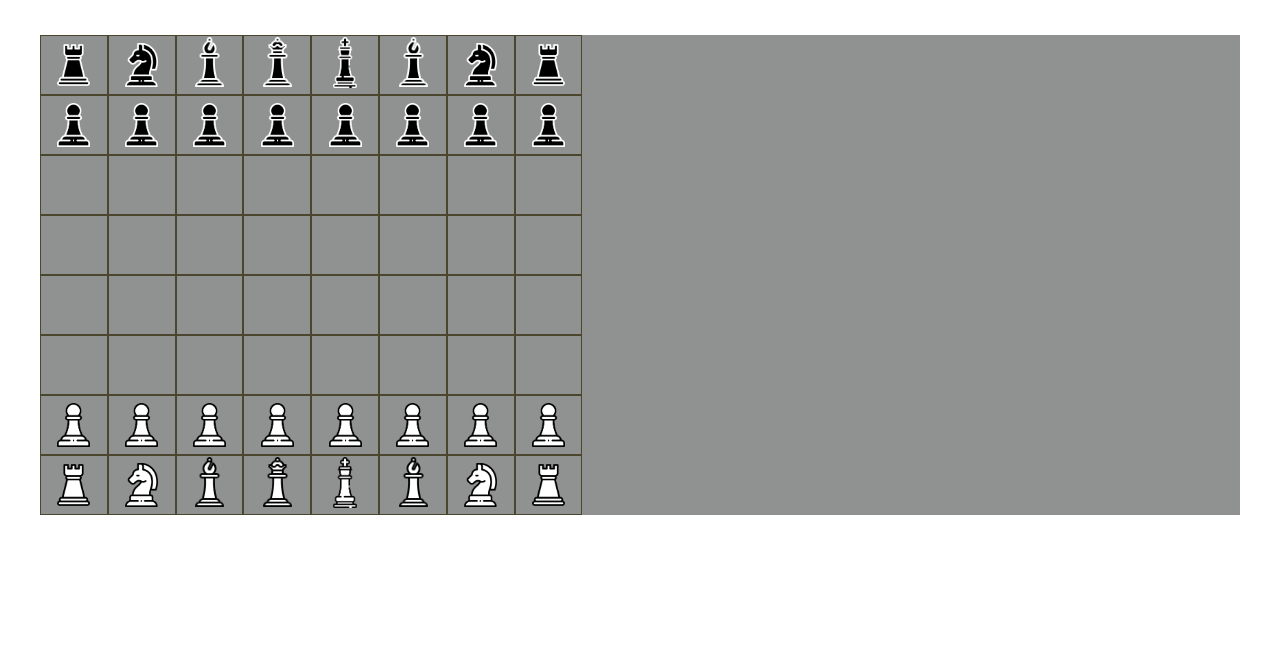
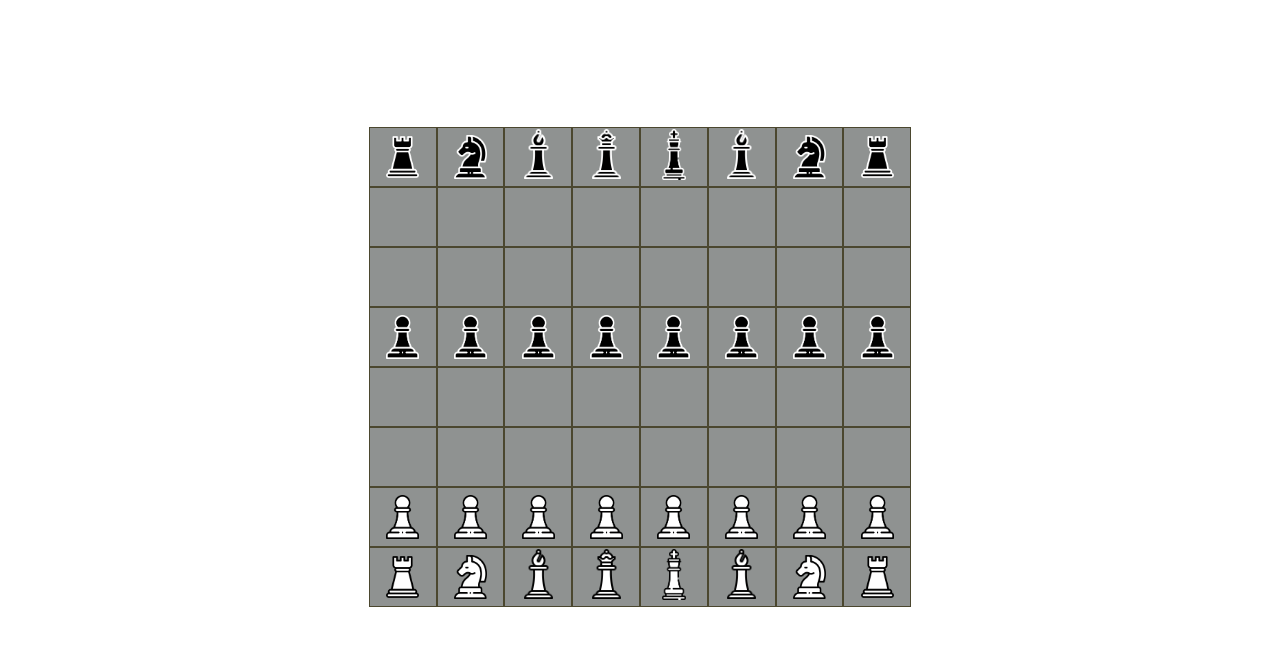
Before and after one commit to efrahim20319/Chess-Game, a plain HTML site: page index.html in a window 1280 px wide. Shown: the part 61-706 px from the top of the page. Drawn offline with Linux system fonts and the light colour scheme; a web font is replaced by a local one.

Commit message:
Grade posicionada corretamente

```diff
--- a/assets/css/conteudo/conteudo.css
+++ b/assets/css/conteudo/conteudo.css
@@ -1,3 +1,4 @@
 .conteudo {
-    padding: 2.5em;
+    margin: auto;
+    /* padding: 2.5em; */
 }
--- a/assets/js/index.js
+++ b/assets/js/index.js
@@ -1,5 +1,5 @@
 let jogo = new Jogo()
-jogo.motarPecas(0,1, "preto")
+jogo.motarPecas(0,3, "preto")
 jogo.motarPecas(7,6)
 
 let jogador1 = new Jogador("Efrahim", "preto")
```
